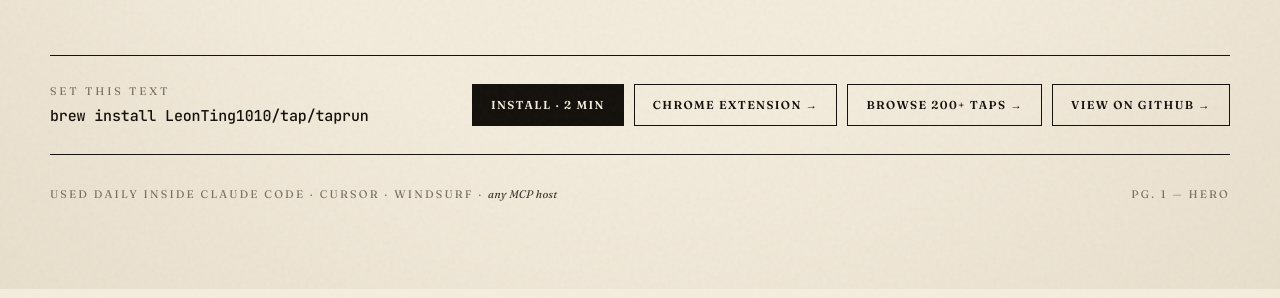
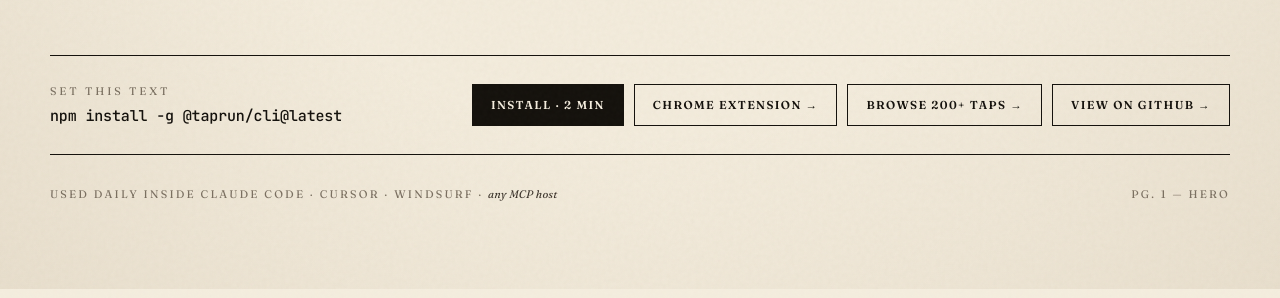
Before and after one commit to LeonTing1010/tap, a Jekyll site: the page docs/index.html, which Jekyll copies as it is, in a window 1280 px wide and 900 px high, scrolled down 978 px. Shown: the part 154-452 px from the top of the window. Built offline with Jekyll 4.4.1, drawn with Linux system fonts in a browser that asks for light colours.

Commit message:
site: hero 'Set this text' uses npm (cross-platform) instead of brew
Hero install command swapped from brew (Mac/Linuxbrew only) to npm install -g
@taprun/cli@latest, which covers Mac+Linux+Windows and matches install.sh's own
strategy order (npm > brew > binary). Hero CTA shouldn't exclude Windows users.

Co-Authored-By: Claude Opus 4.7 (1M context) <noreply@anthropic.com>

```diff
--- a/docs/index.html
+++ b/docs/index.html
@@ -2538,7 +2538,7 @@ h2 .hl {
   <div class="press-colophon">
     <div class="press-colophon-install">
       <span class="colophon-label">Set this text</span>
-      <code class="colophon-code">brew install LeonTing1010/tap/taprun</code>
+      <code class="colophon-code">npm install -g @taprun/cli@latest</code>
     </div>
     <div class="press-colophon-cta">
       <a href="#install" class="press-cta press-cta--primary">Install · 2 min</a>
```
